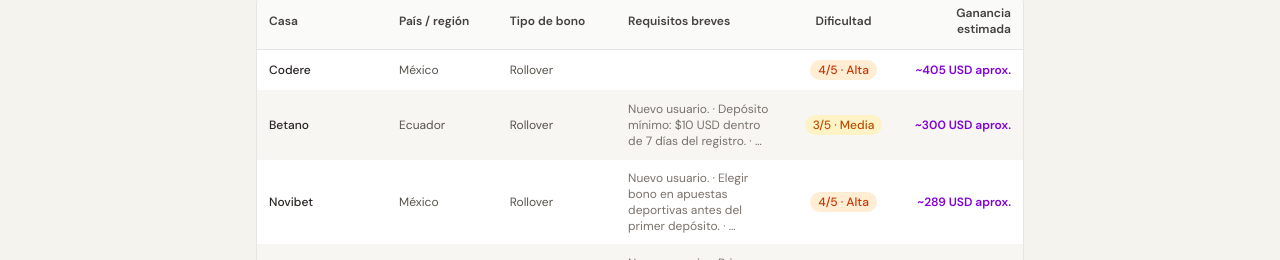
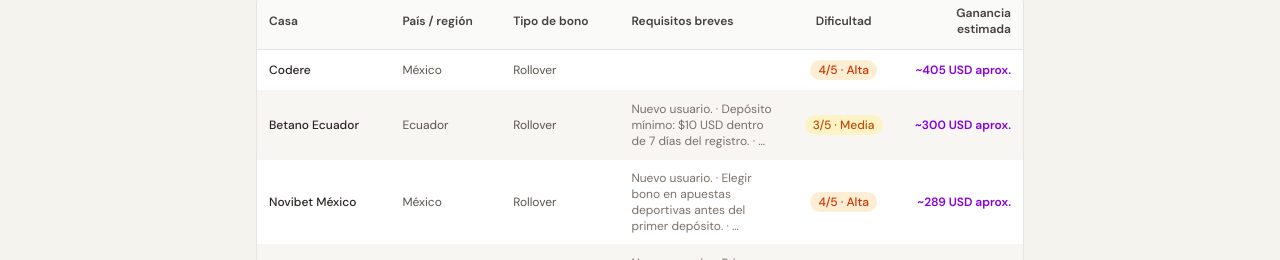
Before and after one commit to eloylt13/matched-betting-app, a Next.js app: page /blog/mejores-bonos-bienvenida-latam in a window 1280 px wide. Shown: the part 535-795 px from the top of the page. Built offline with nearby package versions, Linux system fonts and the light colour scheme; no server answers; a web font is replaced by a local one.

Commit message:
seo: enlaza casas latam del ranking a sus fichas y desambigua nombres

```diff
--- a/app/blog/mejores-bonos-bienvenida-latam/page.tsx
+++ b/app/blog/mejores-bonos-bienvenida-latam/page.tsx
@@ -88,6 +88,32 @@ const rankingLatam = [...casasLatam]
     return a.nombre.localeCompare(b.nombre, 'es')
   })
 
+const duplicateCasaNames = rankingLatam.reduce((counts, casa) => {
+  const key = casa.nombre.trim().toLowerCase()
+  counts.set(key, (counts.get(key) ?? 0) + 1)
+  return counts
+}, new Map<string, number>())
+
+function getCasaLabel(casa: (typeof rankingLatam)[number]) {
+  const nombre = casa.nombre.trim()
+
+  if (casa.pais === 'regionales') {
+    return nombre
+  }
+
+  const isRepeated = (duplicateCasaNames.get(nombre.toLowerCase()) ?? 0) > 1
+  if (!isRepeated) {
+    return nombre
+  }
+
+  const paisLabel = getPaisLabel(casa.pais)
+  if (nombre.toLowerCase().includes(paisLabel.toLowerCase())) {
+    return nombre
+  }
+
+  return `${nombre} ${paisLabel}`
+}
+
 export default function MejoresBonosLatamPage() {
   return (
     <article className="max-w-3xl mx-auto flex flex-col gap-6 pb-8">
@@ -144,7 +170,7 @@ export default function MejoresBonosLatamPage() {
                       href={getCasaHref(casa.id)}
                       className="inline-block text-stone-800 hover:text-purple-700 hover:underline underline-offset-2 decoration-stone-300 transition-colors"
                     >
-                      {casa.nombre}
+                      {getCasaLabel(casa)}
                     </Link>
                   </td>
                   <td className="px-3 py-2.5 text-stone-600 whitespace-nowrap">
```
